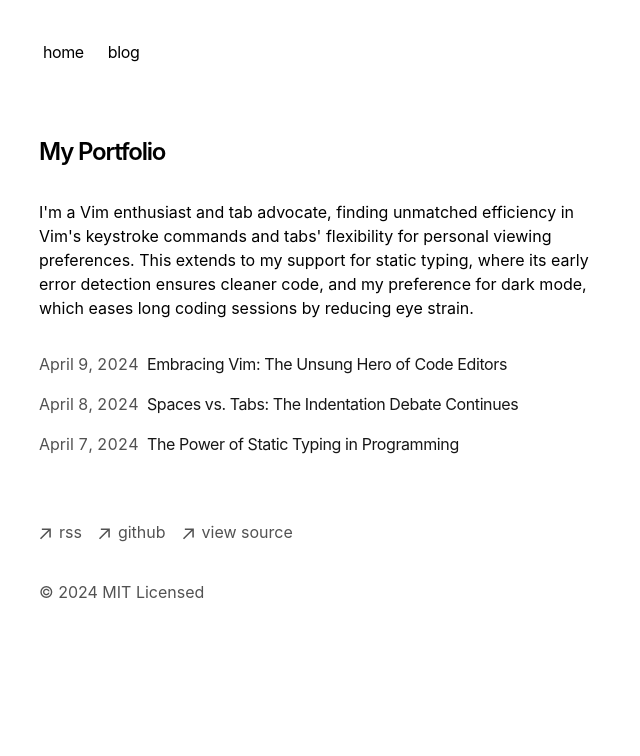
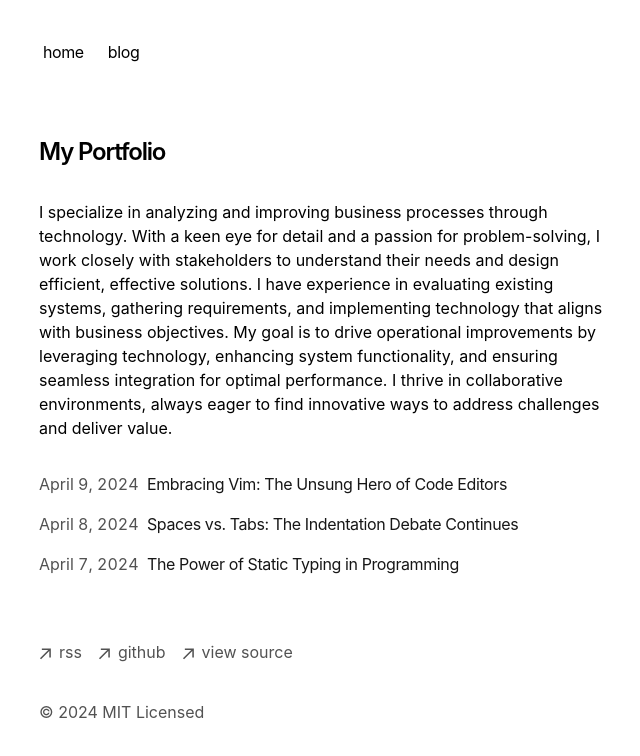
Before and after one commit to chamberlain-network/portfolio-starter-kit, a Next.js app: page / in a window 1280 px wide. Shown: the top 756 px of the page, without its empty margins (313-953 px from the left). Built offline with nearby package versions, Linux system fonts and the light colour scheme.

Commit message:
Update page.tsx

```diff
--- a/app/page.tsx
+++ b/app/page.tsx
@@ -7,11 +7,7 @@ export default function Page() {
         My Portfolio
       </h1>
       <p className="mb-4">
-        {`I'm a Vim enthusiast and tab advocate, finding unmatched efficiency in
-        Vim's keystroke commands and tabs' flexibility for personal viewing
-        preferences. This extends to my support for static typing, where its
-        early error detection ensures cleaner code, and my preference for dark
-        mode, which eases long coding sessions by reducing eye strain.`}
+        {`I specialize in analyzing and improving business processes through technology. With a keen eye for detail and a passion for problem-solving, I work closely with stakeholders to understand their needs and design efficient, effective solutions. I have experience in evaluating existing systems, gathering requirements, and implementing technology that aligns with business objectives. My goal is to drive operational improvements by leveraging technology, enhancing system functionality, and ensuring seamless integration for optimal performance. I thrive in collaborative environments, always eager to find innovative ways to address challenges and deliver value.`}
       </p>
       <div className="my-8">
         <BlogPosts />
```
